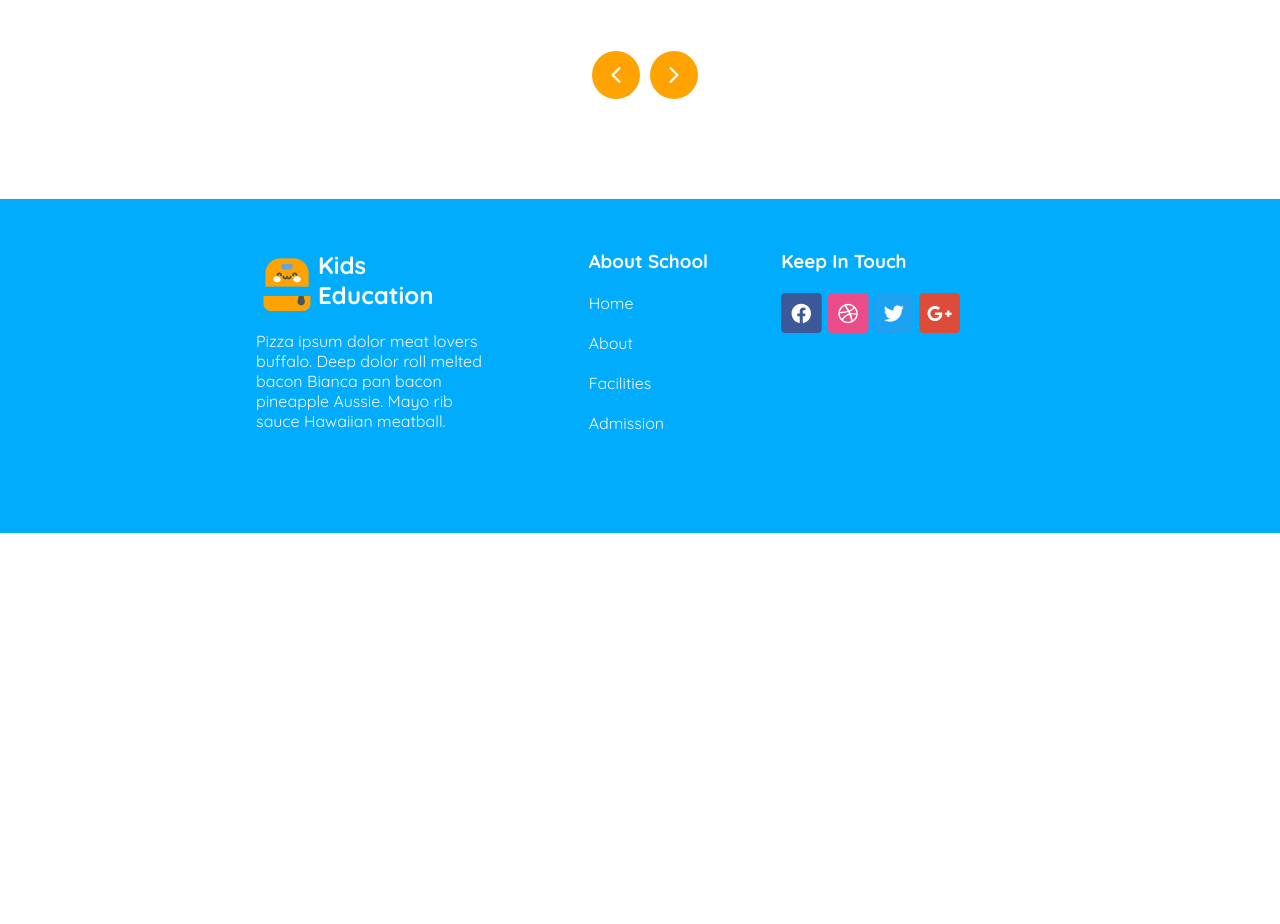
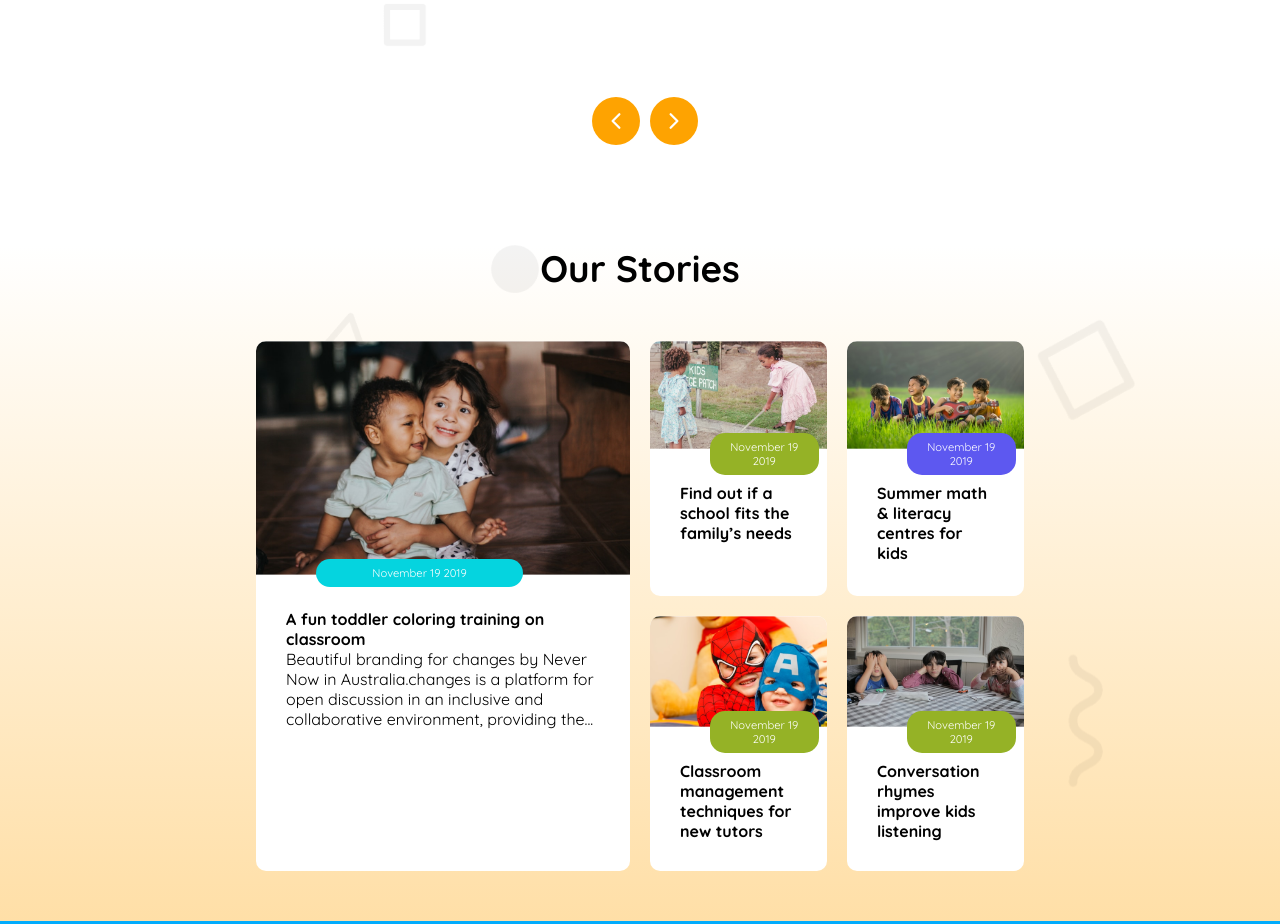
Before and after one commit to MAYA-AKT/B11-A2-Kids-School, a plain HTML site: page index.html in a window 1280 px wide. Shown: the part 1468-2392 px from the top of the page. Before the commit the page ends 2001 px from the top, so only its background shows below. Drawn offline with nearby package versions, Linux system fonts and the light colour scheme.

Commit message:
work on sections and responsive

```diff
--- a/index.html
+++ b/index.html
@@ -79,90 +79,74 @@
 
             </div>
             <div class="slide_btns">
-                <ion-icon name="chevron-back-outline" class="chevron_icon"></ion-icon>
-                <ion-icon name="chevron-forward-outline" class="chevron_icon"></ion-icon>
+                <button class="chevron_icon"> <ion-icon name="chevron-back-outline" class="back_icon"></ion-icon></button>
+                <button class="chevron_icon"><ion-icon name="chevron-forward-outline" class="forward_icon"></ion-icon></button>
             </div>
         </section>
 
-        <!-- <section class="our_stories">
-            <h3>Our Stories</h3>
+
+    </main>
+    <section class="stories_container">
+        <div class="stories_info">
+            <h2>Our Stories</h2>
             <div class="stories">
                 <div class="story story-1">
                     <img src="./assets/story-1.png" alt="">
+                    <div class="story_info">
+                        <div class="date date-1">
+                            <p>November 19 2019</p>
+                        </div>
                         <h3>A fun toddler coloring training on classroom</h3>
-                    <p>Beautiful branding for changes by Never Now in Australia.changes is a platform for open discussion in an inclusive and collaborative environment, providing the...</p>
+                        <p>Beautiful branding for changes by Never Now in Australia.changes is a platform for open
+                            discussion in an inclusive and collaborative environment, providing the...</p>
+                    </div>
                 </div>
                 <div class="story">
                     <img src="./assets/story-2.png" alt="">
-                    <h3>Find out if a school fits the
-                        family’s needs</h3>
+                    <div class="story_info">
+                        <div class="date date-2">
+                            <p>November 19 2019</p>
+                        </div>
+                        <h3>Find out if a school fits the family’s needs</h3>
 
+                    </div>
                 </div>
                 <div class="story">
                     <img src="./assets/story-3.png" alt="">
+                    <div class="story_info">
+                        <div class="date date-3">
+                            <p>November 19 2019</p>
+                        </div>
                         <h3>Summer math & literacy
                             centres for kids</h3>
+                    </div>
 
                 </div>
                 <div class="story">
                     <img src="./assets/story-4.png" alt="">
+                    <div class="story_info">
+                        <div class="date date-4">
+                            <p>November 19 2019</p>
+                        </div>
                         <h3>Classroom management
                             techniques for new tutors</h3>
 
                     </div>
+                </div>
                 <div class="story">
                     <img src="./assets/story-5.png" alt="">
-                    <div class="story-date">November 19, 2019</div>
+                    <div class="story_info">
+                        <div class="date date-5">
+                            <p>November 19 2019</p>
+                        </div>
                         <h3>Conversation rhymes
                             improve kids listening</h3>
+                    </div>
 
                 </div>
             </div>
-        </section> -->
-        <!-- <section class="stories-bg">
-            <div class="our_stories">
-                <h3>Our Stories</h3>
-                <div class="stories">
-                    <div class="stories">
-                        <div class="story story-1">
-                            <img src="./assets/story-1.png" alt="">
-                            <h3>A fun toddler coloring training on classroom</h3>
-                            <p>Beautiful branding for changes by Never Now in Australia.changes is a platform for open
-                                discussion in an inclusive and collaborative environment, providing the...</p>
         </div>
-                        <div class="story">
-                            <img src="./assets/story-2.png" alt="">
-                            <h3>Find out if a school fits the
-                                family’s needs</h3>
-
-                        </div>
-                        <div class="story">
-                            <img src="./assets/story-3.png" alt="">
-                            <h3>Summer math & literacy
-                                centres for kids</h3>
-
-                        </div>
-                        <div class="story">
-                            <img src="./assets/story-4.png" alt="">
-                            <h3>Classroom management
-                                techniques for new tutors</h3>
-
-                        </div>
-                        <div class="story">
-                            <img src="./assets/story-5.png" alt="">
-
-                            <h3>Conversation rhymes
-                                improve kids listening</h3>
-
-                        </div>
-
-                    </div>
-
-                </div>
-        </section> -->
-
-    </main>
-
+    </section>
     <footer>
         <div class="footer-contents">
             <div class="flex-1">
@@ -171,17 +155,15 @@
                     <h3>Kids <br>Education</h3>
                 </div>
 
-                <p>Pizza ipsum dolor meat lovers buffalo. Deep dolor roll melted bacon Bianca pan bacon pineapple
-                    Aussie.
-                    Mayo rib sauce Hawaiian meatball.</p>
+                <p>Children's education involves helping them learn and grow through play, school, and at home. It's important to support their interests and help them develop skills that will help them succeed</p>
             </div>
             <div class="flex-2">
                 <h3>About School</h3>
                 <ul class="footer_links">
-                    <li class=""><a href="#" >Home</a></li>
-                    <li class=""><a href="#" >About</a></li>
-                    <li class=""><a href="#" >Facilities</a></li>
-                    <li class=""><a href="#" >Admission</a></li>
+                    <li class=""><a href="#">Home</a></li>
+                    <li class=""><a href="#">About</a></li>
+                    <li class=""><a href="#">Facilities</a></li>
+                    <li class=""><a href="#">Admission</a></li>
                 </ul>
             </div>
             <div class="flex-3">
@@ -194,8 +176,13 @@
                 </div>
             </div>
         </div>
+        <div class="marquee">
+            <marquee width="100%" direction="left" height="100px">
+                kidseducation@gmail.com
+                </marquee>
+        </div>
+
     </footer>
-
 
 
 
--- a/style.css
+++ b/style.css
@@ -21,7 +21,9 @@
   padding: 0;
   margin: 0;
 }
-
+button{
+  cursor: pointer;
+}
 header,
 main {
   max-width: 1140px;
@@ -35,8 +37,7 @@ main {
 }
 
 .header {
-  /* max-width: 1140px; */
-  /* margin: 0 auto; */
+  margin-top: 30px;
   justify-content: space-between;
   align-items: center;
 }
@@ -105,8 +106,7 @@ li a {
 
 /* hero section */
 .hero {
-  /* max-width: 1140px;
-  margin: 0 auto; */
+  margin-top: 20px;
   display: flex;
   justify-content: center;
   align-items: center;
@@ -159,7 +159,7 @@ li a {
 
 .curriculam>h3 {
   text-align: center;
-  font-size: 2.5rem;
+  font-size: 2.3rem;
   font-weight: 700;
   margin: 70px 0;
 }
@@ -230,39 +230,82 @@ li a {
 .chevron_icon {
   margin-left: 10px;
   padding: 12px;
+  display: flex;
+  justify-content: center;
   font-weight: 700;
   font-size: 1.5rem;
   color: #FFFFFF;
   border-radius: 50%;
   background-color: var(--primary);
+  border: none;
 }
 
 /* Our stories */
+.stories_container{
+  width: 100%;
 
+background-image: linear-gradient(#FFFFFF,#ffdfa7);
+padding-bottom: 50px;
+}
+.stories_info{
+width: 100%;
+background-image: url("./assets/bg.png");
+}
+.stories_info h2{
+  font-weight: 700;
+  font-size: 2.3rem;
+  text-align: center;
+  margin-bottom: 50px;
+}
 
-/* .our_stories > h3 {
-
-  text-align: center;
-  font-size: 2.5rem;
-  font-weight: 700;
-  margin: 70px 0;
+.stories{
+  width: 60%;
+  margin: 0 auto;
+  display: grid;
+  grid-template-columns: repeat(4,1fr);
+  grid-template-rows: repeat(2,1fr);
+  gap: 20px;
 }
-.stories{
-  display: grid;
-  grid-template-columns: repeat(3,1fr);
-  grid-template-rows: repeat(3,1fr);
-  gap: 10px;
+.story{
+  background-color: #fff;
+  border-radius: 10px;
+}
+.story_info{
+  padding: 30px;
+  position: relative;
+}
+.story_info h3{
+  font-size: 1rem;
 }
 .story img{
- width: 100%;
+  width: 100%;
+  border-top-left-radius: 10px;
+  border-top-right-radius: 10px;
 }
-.story-1{
-  grid-column: 1/2;
+ .story-1{
+  grid-column: 1/3;
   grid-row: 1/3;
-}  */
-
-
-
+ }
+.date{
+  width: 50%;
+  color: #FFFFFF;
+  text-align: center;
+  padding: 7px 10px ;
+  border-radius: 15px;
+  font-size: 0.7rem;
+  position: absolute;
+  top: -20px;
+  left: 60px;
+}
+.date-1{
+  background-color: var(--aqua);
+}
+.date-2,.date-4,.date-5{
+  background-color: #95B226;
+}
+.date-3{
+  background-color: #5D58F0;
+}
 
 
 
@@ -315,7 +358,11 @@ footer {
   padding-left: 70px;
 }
 
+.marquee{
 
+  width: 50%;
+  margin: 0 auto;
+}
 
 
 /* Responsive For Small Device */
@@ -325,6 +372,7 @@ footer {
   }
 
   .header {
+    margin-top: 0;
     padding: 15px;
   }
 
@@ -345,6 +393,7 @@ footer {
   }
 
   /* hero  */
+
   .hero {
     flex-direction: column-reverse;
   }
@@ -353,7 +402,9 @@ footer {
     width: 100%;
 
   }
-
+.hero_text{
+font-size: 2rem;
+}
   .hero_info {
     margin: 30px;
     text-align: center;
@@ -364,18 +415,30 @@ footer {
 
     grid-template-columns: repeat(1, 1fr);
   }
+  .curriculam>h3 {
+    font-size: 2rem;
+     }
+     .slide_btns{
+      display: none;
+     }
+  /* stories */
+  .stories{
 
-  /* stories */
-  .stories {
-    display: grid;
-    grid-template-columns: repeat(2, 1fr);
+    width: 100%;
+    grid-template-columns: repeat(2,1fr);
+  }
 
-  }
 
   .story:nth-child(1) {
     display: none;
   }
-
+  .date{
+    width: 50%;
+  }
+  .story_info h3{
+    font-size: 0.6rem;
+    left: -50px;
+  }
   /* footer */
   .footer-contents {
     width: 80%;
```
Lines whose indentation alone changed are shown as unchanged.
